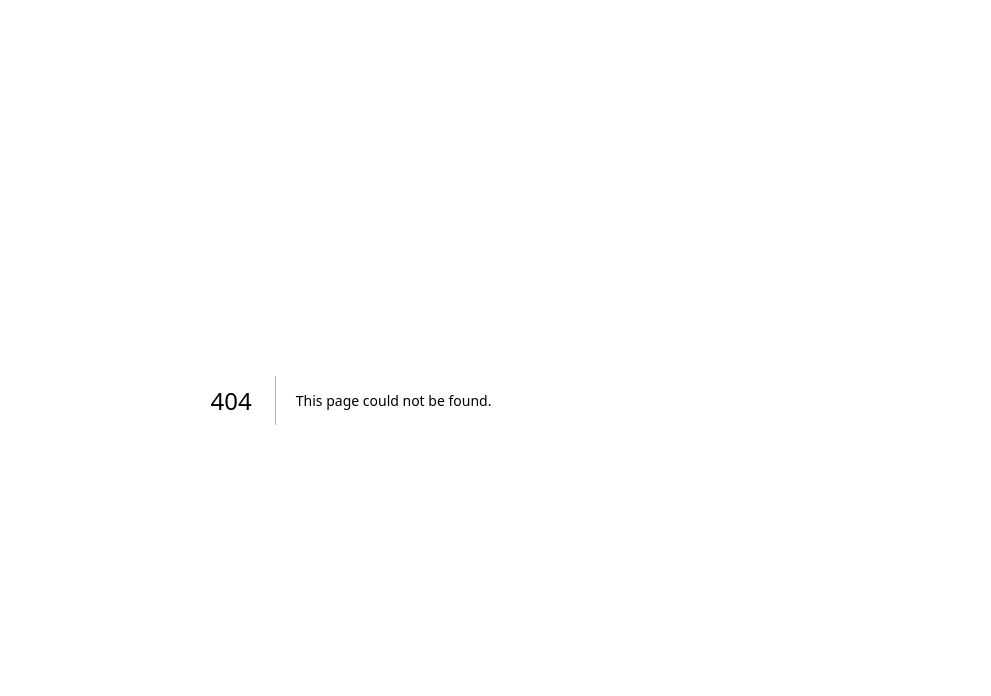
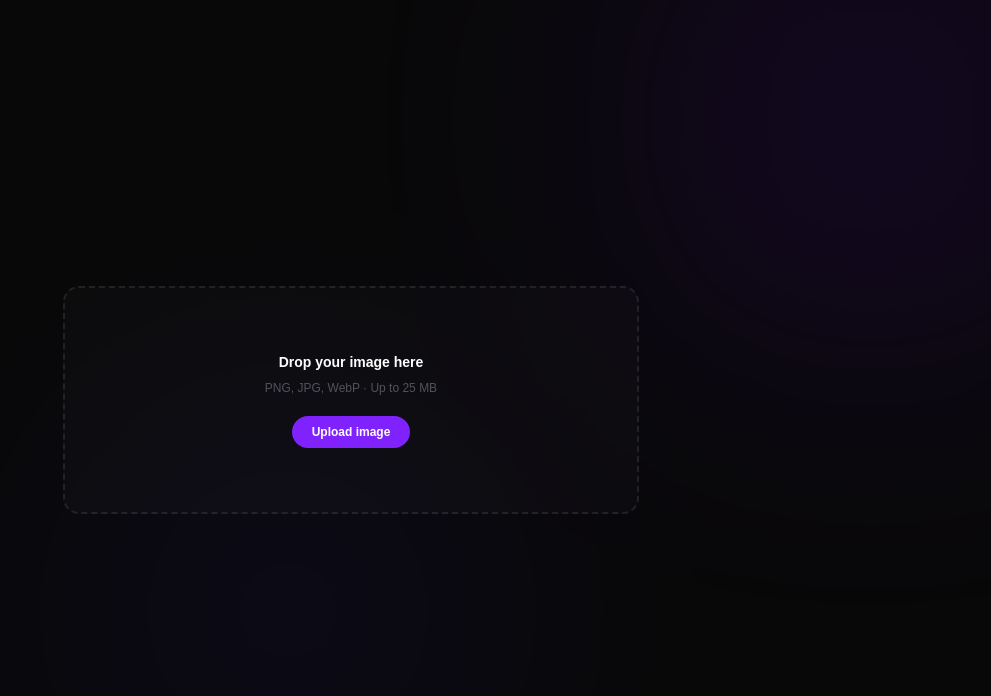
Before and after one commit to Lucid-Synth/zenvy, a Next.js app: page /dashboard in a window 1280 px wide. Before the commit this address had no page. Shown: the top 696 px of the page, without its empty margins (289-1280 px from the left). Built offline with nearby package versions, Linux system fonts and the light colour scheme.

Commit message:
Created a basic dashboard page with upload button

```diff
--- /dev/null
+++ b/app/components/Reusable/Logo.tsx
@@ -0,0 +1,11 @@
+
+const Logo = () => {
+  return (
+    <div className="lg:hidden flex items-center gap-2">
+        <span className="flex h-7 w-7 items-center justify-center rounded-lg bg-linear-to-br from-[#a78bfa] to-[#6366f1] text-white text-xs font-black">Z</span>
+        <span className="font-semibold text-white text-sm">Zenvy</span>
+      </div>
+  )
+}
+
+export default Logo
--- /dev/null
+++ b/app/dashboard/page.tsx
@@ -0,0 +1,182 @@
+"use client";
+
+import { useState, useRef, useCallback } from "react";
+import { motion, AnimatePresence } from "framer-motion";
+import * as Progress from "@radix-ui/react-progress";
+
+// ─── Types ─────────────────────────────────────────
+type UploadState = "idle" | "dragging" | "uploading" | "processing" | "done" | "error";
+
+// ─── Glow Background ───────────────────────────────
+function GlowOrb({ className }: { className?: string }) {
+  return (
+    <div
+      aria-hidden
+      className={`pointer-events-none absolute rounded-full blur-[140px] opacity-20 ${className}`}
+    />
+  );
+}
+
+// ─── Upload Zone ───────────────────────────────────
+function UploadZone() {
+  const [state, setState] = useState<UploadState>("idle");
+  const [progress, setProgress] = useState(0);
+  const [fileName, setFileName] = useState("");
+  const inputRef = useRef<HTMLInputElement>(null);
+
+  const processFile = useCallback(async (file: File) => {
+    if (!file.type.startsWith("image/")) {
+      setState("error");
+      return;
+    }
+
+    setFileName(file.name);
+    setState("uploading");
+    setProgress(0);
+
+    for (let i = 0; i <= 60; i += 10) {
+      await new Promise((r) => setTimeout(r, 80));
+      setProgress(i);
+    }
+
+    setState("processing");
+
+    for (let i = 60; i <= 100; i += 5) {
+      await new Promise((r) => setTimeout(r, 60));
+      setProgress(i);
+    }
+
+    setState("done");
+  }, []);
+
+  const handleDrop = useCallback((e: React.DragEvent) => {
+    e.preventDefault();
+    setState("idle");
+    const file = e.dataTransfer.files[0];
+    if (file) processFile(file);
+  }, [processFile]);
+
+  const handleFileChange = (e: React.ChangeEvent<HTMLInputElement>) => {
+    const file = e.target.files?.[0];
+    if (file) processFile(file);
+  };
+
+  const reset = () => {
+    setState("idle");
+    setProgress(0);
+    setFileName("");
+  };
+
+  return (
+    <div className="relative w-full max-w-xl">
+      <input
+        ref={inputRef}
+        type="file"
+        accept="image/*"
+        className="hidden"
+        onChange={handleFileChange}
+      />
+
+      <AnimatePresence mode="wait">
+        {(state === "idle" || state === "dragging" || state === "error") && (
+          <motion.div
+            key="drop"
+            initial={{ opacity: 0, scale: 0.98 }}
+            animate={{ opacity: 1, scale: 1 }}
+            exit={{ opacity: 0 }}
+            onDragOver={(e) => {
+              e.preventDefault();
+              setState("dragging");
+            }}
+            onDragLeave={() => setState("idle")}
+            onDrop={handleDrop}
+            onClick={() => inputRef.current?.click()}
+            className={`flex flex-col items-center justify-center rounded-2xl border-2 border-dashed cursor-pointer transition-all py-16 px-8 text-center
+              ${
+                state === "dragging"
+                  ? "border-violet-500/60 bg-violet-500/[0.07]"
+                  : state === "error"
+                  ? "border-red-500/40 bg-red-500/4"
+                  : "border-white/9 bg-white/2 hover:border-violet-500/40 hover:bg-violet-500/4"
+              }`}
+          >
+            <p className="text-sm font-semibold text-white mb-2">
+              {state === "dragging" ? "Drop it!" : "Drop your image here"}
+            </p>
+            <p className="text-xs text-zinc-600 mb-5">
+              PNG, JPG, WebP · Up to 25 MB
+            </p>
+
+            <button
+              type="button"
+              onClick={(e) => {
+                e.stopPropagation();
+                inputRef.current?.click();
+              }}
+              className="rounded-full bg-violet-600 px-5 py-2 text-xs font-semibold text-white hover:bg-violet-500"
+            >
+              Upload image
+            </button>
+          </motion.div>
+        )}
+
+        {(state === "uploading" || state === "processing") && (
+          <motion.div
+            key="uploading"
+            className="flex flex-col items-center justify-center rounded-2xl border border-white/[0.07] bg-white/2 py-16 px-8 text-center gap-6"
+          >
+            <div className="text-violet-400 font-bold">{progress}%</div>
+
+            <div>
+              <p className="text-sm text-white">
+                {state === "uploading" ? "Uploading…" : "Processing…"}
+              </p>
+              <p className="text-xs text-zinc-600">{fileName}</p>
+            </div>
+
+            <div className="w-full max-w-xs">
+              <Progress.Root className="h-1.5 w-full bg-white/[0.07] rounded-full">
+                <Progress.Indicator
+                  className="h-full bg-violet-500 rounded-full"
+                  style={{ width: `${progress}%` }}
+                />
+              </Progress.Root>
+            </div>
+          </motion.div>
+        )}
+
+        {state === "done" && (
+          <motion.div
+            key="done"
+            className="flex flex-col items-center justify-center rounded-2xl border border-emerald-500/20 bg-emerald-500/4 py-12 px-8 text-center gap-5"
+          >
+            <p className="text-white font-semibold">Done 🎉</p>
+
+            <button
+              onClick={reset}
+              className="rounded-full border border-white/1 px-5 py-2 text-xs text-zinc-400 hover:text-white"
+            >
+              Upload another
+            </button>
+          </motion.div>
+        )}
+      </AnimatePresence>
+    </div>
+  );
+}
+
+// ─── Page ─────────────────────────────────────────
+export default function Page() {
+  return (
+    <div className="relative flex items-center justify-center min-h-screen bg-[#080808] text-white overflow-hidden">
+
+      {/* Glow background */}
+      <GlowOrb className="h-100 w-100 bg-violet-700 -top-20 -right-20" />
+      <GlowOrb className="h-75 w-75 bg-indigo-700 bottom-10 left-1/3" />
+
+      <div className="relative z-10 w-full flex justify-center px-6">
+        <UploadZone />
+      </div>
+    </div>
+  );
+}
```
